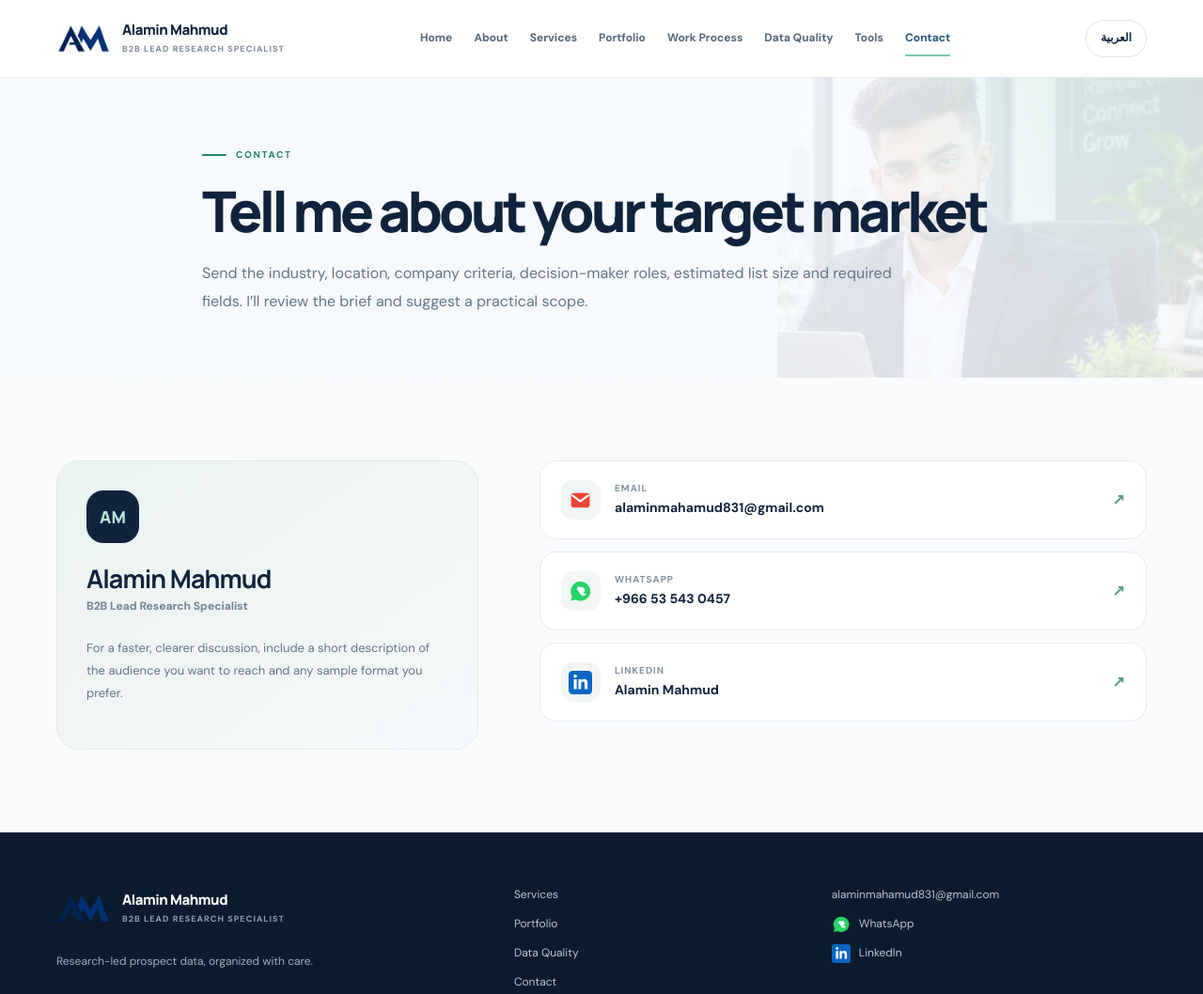
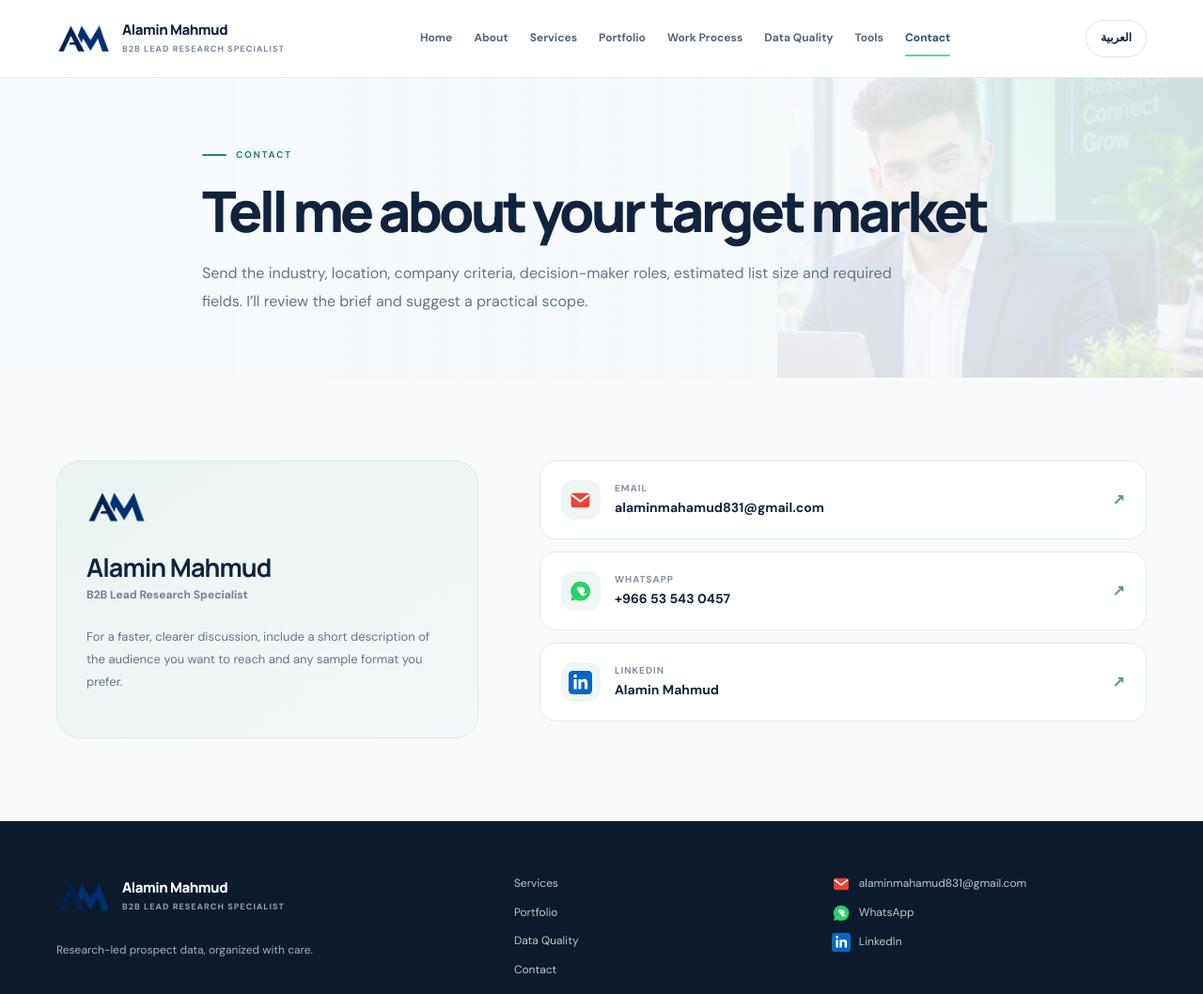
Before and after one commit to alaminmahamud831-dotcom/alamin-mahmud-portfolio, a website: page contact.html in a window 1280 px wide. Shown: the top 1058 px of the page at 94% size. Drawn offline with Linux system fonts and the light colour scheme.

Commit message:
Update logo and email icon

```diff
--- a/contact.html
+++ b/contact.html
@@ -35,7 +35,7 @@
 <main id="main-content">
 <section class="page-hero page-hero-contact"><div class="container page-hero-inner"><div class="eyebrow" data-i18n="contact_eyebrow">CONTACT</div><h1 data-i18n="contact_title">Tell me about your target market</h1><p class="page-lead" data-i18n="contact_intro">Send the industry, location, company criteria, decision-maker roles, estimated list size and required fields. I’ll review the brief and suggest a practical scope.</p></div></section>
 <section class="section"><div class="container contact-layout">
- <div class="contact-aside"><div class="contact-monogram">AM</div><h2 data-contact-name>Alamin Mahmud</h2><p>B2B Lead Research Specialist</p><p class="contact-instruction" data-i18n="contact_response">For a faster, clearer discussion, include a short description of the audience you want to reach and any sample format you prefer.</p></div>
+ <div class="contact-aside"><img class="contact-monogram" src="assets/logo.png" alt="Alamin Mahmud"><h2 data-contact-name>Alamin Mahmud</h2><p>B2B Lead Research Specialist</p><p class="contact-instruction" data-i18n="contact_response">For a faster, clearer discussion, include a short description of the audience you want to reach and any sample format you prefer.</p></div>
  <div class="contact-methods">
   <a class="contact-method" data-contact-email-link href="mailto:alaminmahamud831@gmail.com"><span class="contact-method-icon"><img src="assets/email.svg" alt="Email"></span><span><small data-i18n="contact_email_label">Email</small><strong data-contact-email>alaminmahamud831@gmail.com</strong></span><b>↗</b></a>
   <a class="contact-method" data-contact-whatsapp-link href="https://wa.me/966535430457" target="_blank" rel="noopener"><span class="contact-method-icon"><img src="assets/whatsapp.svg" alt="WhatsApp"></span><span><small data-i18n="contact_whatsapp_label">WhatsApp</small><strong data-contact-phone>+966 53 543 0457</strong></span><b>↗</b></a>
@@ -57,7 +57,7 @@
    <a href="contact.html" data-i18n="nav_contact">Contact</a>
   </div>
   <div class="footer-contact">
-   <a data-contact-email data-contact-email-link href="mailto:alaminmahamud831@gmail.com"><img class="social-icon" src="assets/email.svg" alt="Email"><span class="social-label" data-contact-email>alaminmahamud831@gmail.com</span></a>
+   <a data-contact-email-link href="mailto:alaminmahamud831@gmail.com"><img class="social-icon" src="assets/email.svg" alt="Email"><span class="social-label" data-contact-email>alaminmahamud831@gmail.com</span></a>
    <a data-contact-whatsapp href="https://wa.me/966535430457" target="_blank" rel="noopener"><img class="social-icon" src="assets/whatsapp.svg" alt="WhatsApp"><span class="social-label">WhatsApp</span></a>
    <a data-contact-linkedin href="https://www.linkedin.com/in/alamin-mahmud/" target="_blank" rel="noopener"><img class="social-icon" src="assets/linkedin.svg" alt="LinkedIn"><span class="social-label">LinkedIn</span></a>
   </div>
--- a/site.js
+++ b/site.js
@@ -79,7 +79,10 @@
   function updateContact() {
     const contact = SITE.contact || {};
     $$("[data-contact-name]").forEach(el => el.textContent = contact.name || "Alamin Mahmud");
-    $$("[data-contact-email]").forEach(el => el.textContent = contact.email || "");
+    $$("[data-contact-email]").forEach(el => {
+      if (el.tagName === "A" && el.querySelector("[data-contact-email], img")) return;
+      el.textContent = contact.email || "";
+    });
     $$("[data-contact-email-link]").forEach(el => el.href = `mailto:${contact.email || ""}`);
     $$("[data-contact-whatsapp]").forEach(el => {
       el.href = `https://wa.me/${(contact.whatsapp || "").replace(/\D/g,"")}`;
--- a/styles.css
+++ b/styles.css
@@ -65,7 +65,7 @@ h1{font-size:clamp(42px,5.25vw,68px);font-weight:800;letter-spacing:-.065em}
 .hero-visual:after{content:"";position:absolute;inset:0;background:linear-gradient(180deg,rgba(10,26,44,.02) 40%,rgba(10,26,44,.28) 100%)}
 .hero-visual>img{width:100%;height:100%;object-fit:cover;object-position:43% center}
 .visual-label{position:absolute;z-index:2;left:22px;bottom:23px;background:rgba(255,255,255,.95);backdrop-filter:blur(10px);border-radius:17px;padding:13px 16px;display:flex;align-items:center;gap:11px;box-shadow:var(--shadow-soft);max-width:calc(100% - 44px)}
-.visual-label-mark{width:35px;height:35px;border-radius:11px;display:grid;place-items:center;background:var(--navy);color:var(--mint);font-weight:900;font-size:12px}
+.visual-label-mark{display:block;width:42px;height:35px;object-fit:contain;background:transparent;border:0;padding:0;border-radius:0;flex:none}
 .visual-label strong,.visual-label small{display:block}
 .visual-label strong{color:var(--navy);font-size:12px}
 .visual-label small{color:#718196;font-size:10px;margin-top:2px}
@@ -171,7 +171,7 @@ h1{font-size:clamp(42px,5.25vw,68px);font-weight:800;letter-spacing:-.065em}
 .tool-card p{font-size:12px;line-height:1.65;margin:0}
 .contact-layout{display:grid;grid-template-columns:.82fr 1.18fr;gap:65px;align-items:start}
 .contact-aside{padding:31px;background:linear-gradient(145deg,#eaf3f0,#f5f8fa);border:1px solid #e0ebe6;border-radius:25px}
-.contact-monogram{width:56px;height:56px;border-radius:18px;background:var(--navy);color:var(--mint);display:grid;place-items:center;font:900 18px "Manrope";margin-bottom:22px}
+.contact-monogram{display:inline-block;width:64px;height:auto;object-fit:contain;background:transparent;border:0;padding:0;border-radius:0;margin-bottom:22px}
 .contact-aside h2{font-size:27px;margin:0 0 5px}
 .contact-aside>p:first-of-type{font-size:12px;color:#718195;font-weight:700}
 .contact-instruction{font-size:13px;line-height:1.85;margin-top:22px}
@@ -305,7 +305,7 @@ body[dir="rtl"] .footer-links,body[dir="rtl"] .footer-contact{text-align:right}
 /* Logo and official-style contact icons */
 .brand-mark{display:block;object-fit:contain;background:transparent;border:0;padding:0;border-radius:0}
 .profile-caption .brand-mark{object-fit:contain;background:transparent;border:0;padding:0;border-radius:0}
-.footer-contact a{display:flex;align-items:center;gap:9px;flex-wrap:wrap}
+.footer-contact a{display:flex;align-items:center;gap:9px;flex-wrap:nowrap}
 .social-icon{width:20px;height:20px;object-fit:contain;flex:none}
-.social-label{display:inline-block}
+.social-label{display:inline-block;min-width:0;overflow-wrap:anywhere}
 .contact-method-icon img{width:25px;height:25px;object-fit:contain}
```
Also changed, not shown: 404.html (+1 -1 lines), about.html (+1 -1 lines), data-quality.html (+1 -1 lines), index.html (+2 -2 lines), package.json (added, +15 -0 lines), portfolio.html (+1 -1 lines), process.html (+1 -1 lines), project-dental.html (+1 -1 lines), project-law.html (+1 -1 lines), project-realestate.html (+1 -1 lines), server.js (added, +23 -0 lines), services.html (+1 -1 lines), tools.html (+1 -1 lines), 1 other file.
